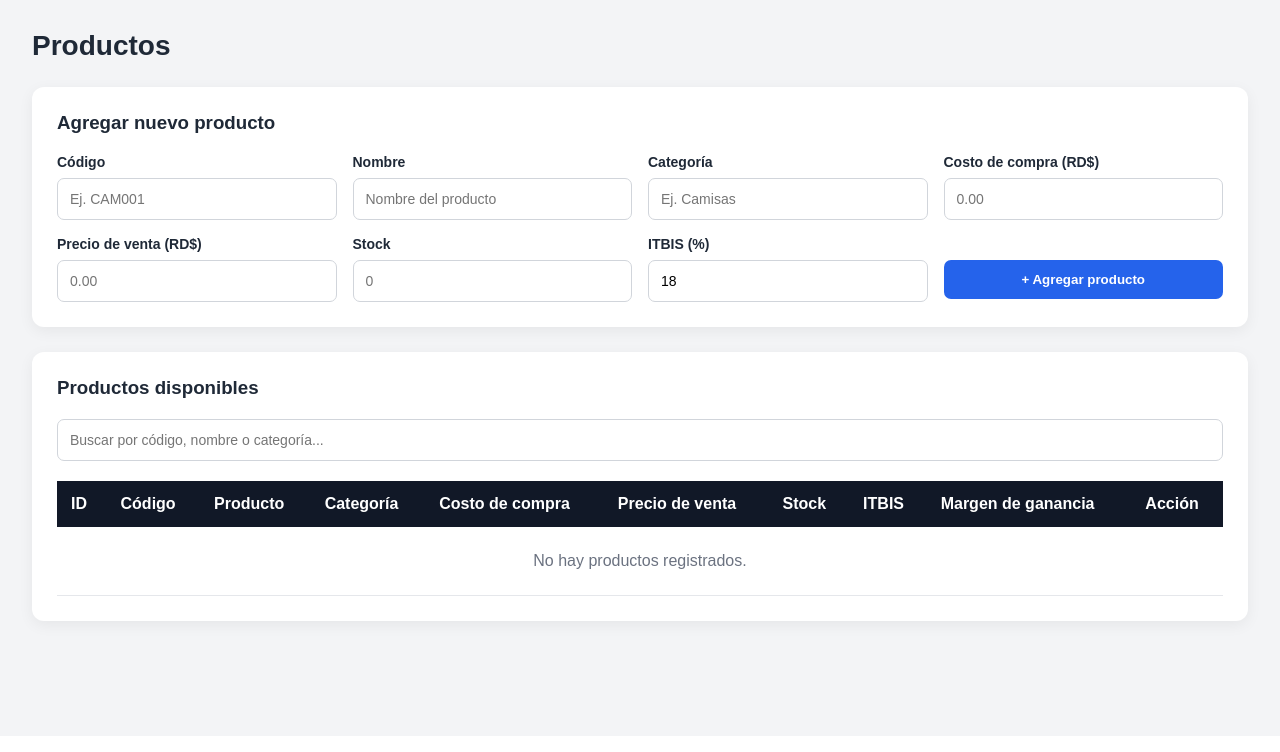
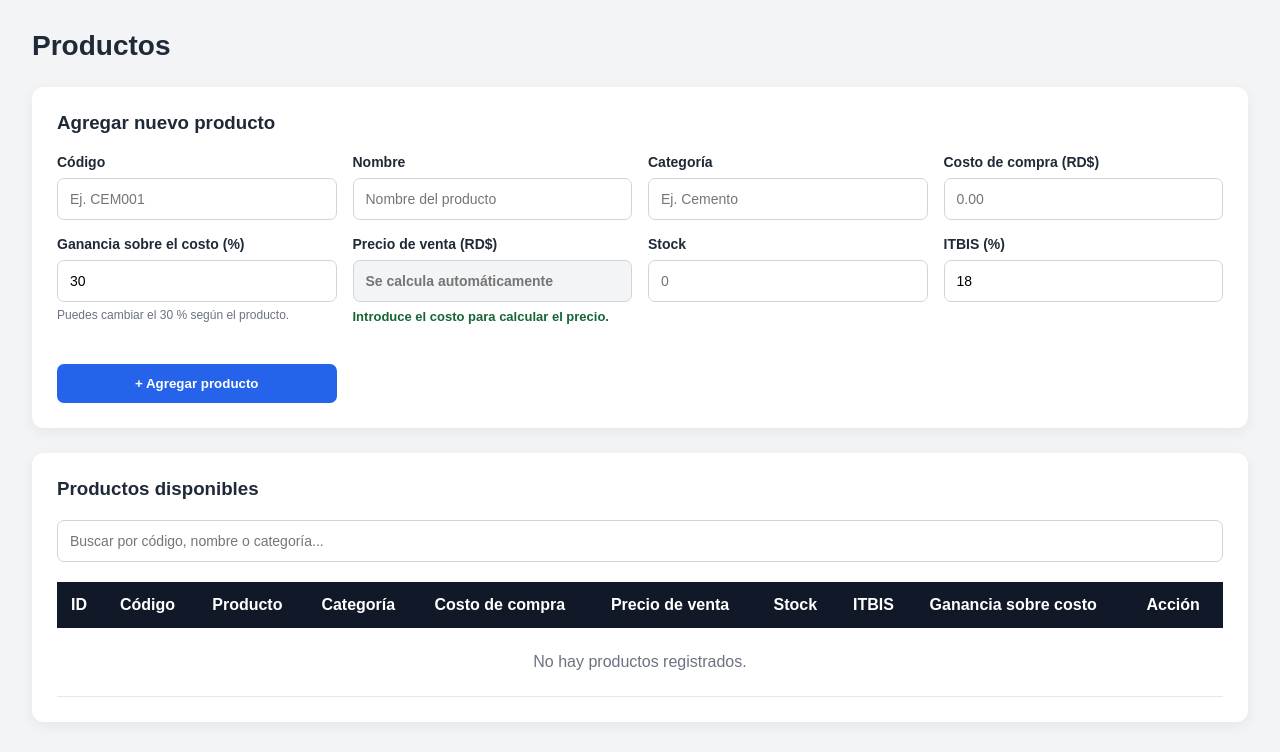
Before and after one commit to ca386658-ai/FacturaPro, a Flask app: page /productos in a window 1280 px wide. Shown: the part 64-816 px from the top of the page. Before the commit the page ends 700 px from the top, so only its background shows below. Run offline with Flask 3, Linux system fonts and the light colour scheme; the visitor is signed in with stand-in values (Sample User, id 1); parts of the project's set-up code (start-up, migrations or seed data) failed here and were passed over; some libraries are stand-ins or nearby versions.

Commit message:
Update productos.html

```diff
--- a/templates/productos.html
+++ b/templates/productos.html
@@ -1,3 +1,4 @@
+
 <!DOCTYPE html>
 <html lang="es">
 <head>
@@ -90,6 +91,25 @@
         input:focus {
             outline: none;
             border-color: #2563eb;
+        }
+
+        input[readonly] {
+            background: #f3f4f6;
+            color: #166534;
+            font-weight: bold;
+        }
+
+        .ayuda {
+            margin-top: 6px;
+            color: #6b7280;
+            font-size: 12px;
+        }
+
+        .precio-ayuda {
+            color: #166534;
+            font-size: 13px;
+            margin-top: 7px;
+            font-weight: bold;
         }
 
         button {
@@ -231,7 +251,11 @@
 
             <h3>Agregar nuevo producto</h3>
 
-            <form method="POST" action="{{ url_for('agregar_producto') }}">
+            <form
+                method="POST"
+                action="{{ url_for('agregar_producto') }}"
+                id="formProducto"
+            >
 
                 <div class="form-grid">
 
@@ -241,7 +265,7 @@
                             type="text"
                             id="codigo"
                             name="codigo"
-                            placeholder="Ej. CAM001"
+                            placeholder="Ej. CEM001"
                             required
                         >
                     </div>
@@ -263,7 +287,7 @@
                             type="text"
                             id="categoria"
                             name="categoria"
-                            placeholder="Ej. Camisas"
+                            placeholder="Ej. Cemento"
                         >
                     </div>
 
@@ -281,6 +305,23 @@
                     </div>
 
                     <div class="form-group">
+                        <label for="margen">Ganancia sobre el costo (%)</label>
+                        <input
+                            type="number"
+                            id="margen"
+                            name="margen"
+                            min="0"
+                            max="1000"
+                            step="0.01"
+                            value="30"
+                            required
+                        >
+                        <small class="ayuda">
+                            Puedes cambiar el 30 % según el producto.
+                        </small>
+                    </div>
+
+                    <div class="form-group">
                         <label for="precio">Precio de venta (RD$)</label>
                         <input
                             type="number"
@@ -288,9 +329,13 @@
                             name="precio"
                             min="0"
                             step="0.01"
-                            placeholder="0.00"
+                            placeholder="Se calcula automáticamente"
+                            readonly
                             required
                         >
+                        <small class="precio-ayuda" id="precioAyuda">
+                            Introduce el costo para calcular el precio.
+                        </small>
                     </div>
 
                     <div class="form-group">
@@ -359,7 +404,7 @@
                             <th>Precio de venta</th>
                             <th>Stock</th>
                             <th>ITBIS</th>
-                            <th>Margen de ganancia</th>
+                            <th>Ganancia sobre costo</th>
                             <th>Acción</th>
                         </tr>
                     </thead>
@@ -400,7 +445,7 @@
                                     {% if producto.margen_ganancia is not none %}
                                         {{ "%.2f"|format(producto.margen_ganancia|float) }}%
                                     {% else %}
-                                        Pendiente
+                                        No calculable
                                     {% endif %}
                                 </td>
 
@@ -438,6 +483,64 @@
     </main>
 
     <script>
+        const campoCosto = document.getElementById("costo");
+        const campoMargen = document.getElementById("margen");
+        const campoPrecio = document.getElementById("precio");
+        const precioAyuda = document.getElementById("precioAyuda");
+
+        function calcularPrecioVenta() {
+            const costoTexto = campoCosto.value;
+            const margenTexto = campoMargen.value;
+
+            if (
+                costoTexto === "" ||
+                margenTexto === "" ||
+                !Number.isFinite(Number(costoTexto)) ||
+                !Number.isFinite(Number(margenTexto)) ||
+                Number(costoTexto) < 0 ||
+                Number(margenTexto) < 0 ||
+                Number(margenTexto) > 1000
+            ) {
+                campoPrecio.value = "";
+                precioAyuda.textContent =
+                    "Introduce un costo y un porcentaje válidos.";
+                return;
+            }
+
+            const costo = Number(costoTexto);
+            const margen = Number(margenTexto);
+
+            const precio = Math.round(
+                (costo * (1 + margen / 100) + Number.EPSILON) * 100
+            ) / 100;
+
+            campoPrecio.value = precio.toFixed(2);
+
+            precioAyuda.textContent =
+                "Precio calculado: RD$ " +
+                precio.toLocaleString("es-DO", {
+                    minimumFractionDigits: 2,
+                    maximumFractionDigits: 2
+                });
+        }
+
+        campoCosto.addEventListener("input", calcularPrecioVenta);
+        campoMargen.addEventListener("input", calcularPrecioVenta);
+
+        document.getElementById("formProducto").addEventListener(
+            "submit",
+            function(evento) {
+                calcularPrecioVenta();
+
+                if (campoPrecio.value === "") {
+                    evento.preventDefault();
+                    alert(
+                        "Comprueba el costo de compra y el porcentaje de ganancia."
+                    );
+                }
+            }
+        );
+
         function confirmarEliminacion() {
             return confirm(
                 "¿Seguro que deseas eliminar este producto?"
```
